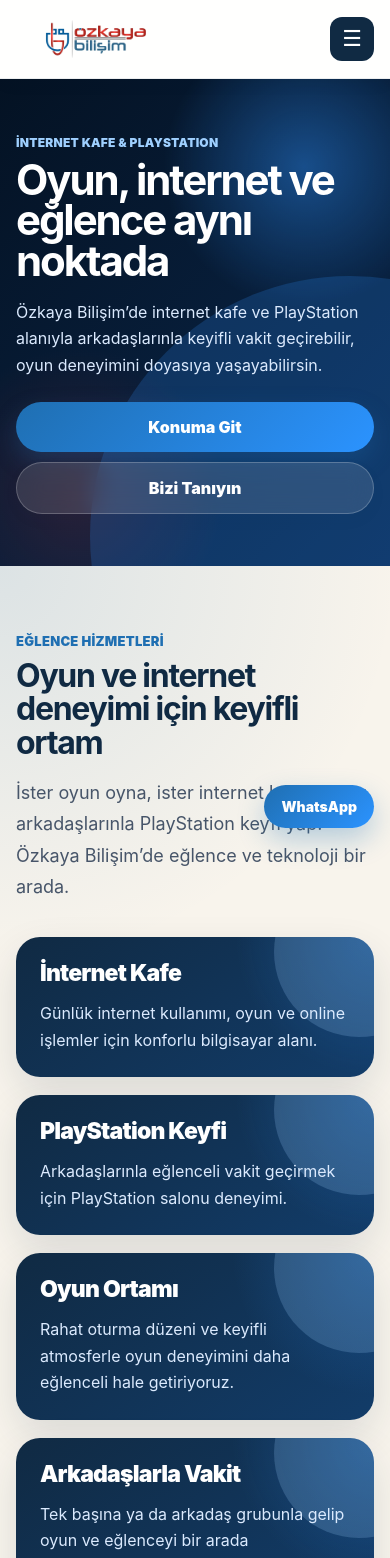
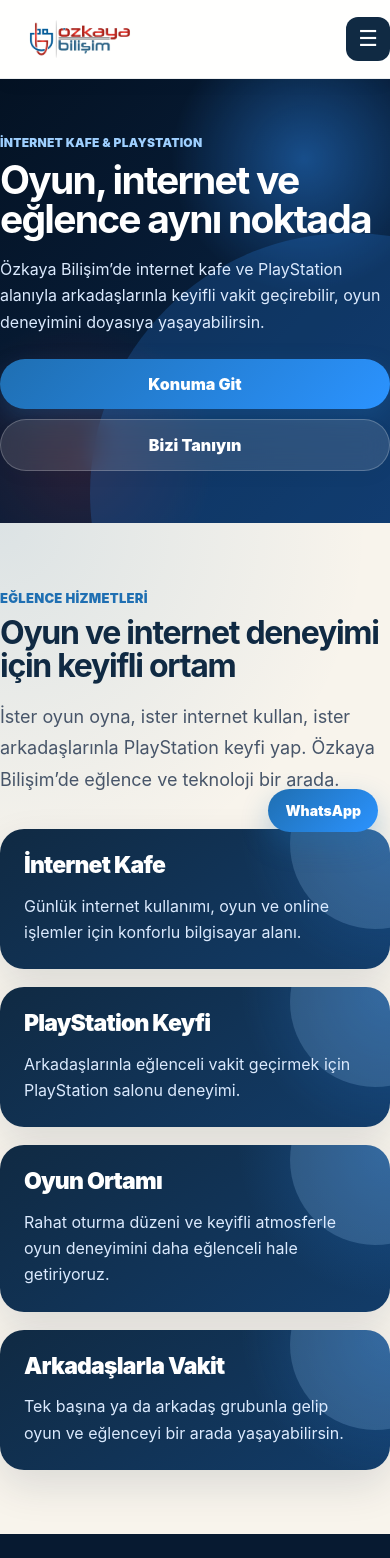
Before and after one commit to rahmanfurkansarikaya/ozkayabilisim-site, a React (Vite) app: page /eglence in a window 390 px wide. Shown: the top 1558 px of the page. Built offline with nearby package versions, Linux system fonts and the light colour scheme.

Commit message:
Mobil yatay taşma düzeltmeleri eklendi

```diff
--- a/src/index.css
+++ b/src/index.css
@@ -11,13 +11,25 @@
 }
 
 html {
+  width: 100%;
+  max-width: 100%;
+  overflow-x: hidden;
   scroll-behavior: smooth;
 }
 
 body {
   margin: 0;
   min-width: 320px;
+  width: 100%;
+  max-width: 100%;
+  overflow-x: hidden;
   background: #f8f4ec;
+}
+
+#root {
+  width: 100%;
+  max-width: 100%;
+  overflow-x: hidden;
 }
 
 ::selection {
@@ -47,7 +59,9 @@ a {
   text-decoration: none;
 }
 
-img {
+img,
+video,
+iframe {
   max-width: 100%;
   display: block;
 }
@@ -59,6 +73,12 @@ main {
 .container {
   width: min(1180px, calc(100% - 32px));
   margin: 0 auto;
+}
+
+@media (max-width: 640px) {
+  .container {
+    width: min(100% - 24px, 1180px);
+  }
 }
 
 /* HEADER */
@@ -2103,3 +2123,166 @@ main {
     aspect-ratio: 1 / 1;
   }
 }
+
+/* MOBILE OVERFLOW FIX */
+
+@media (max-width: 760px) {
+  html,
+  body,
+  #root {
+    width: 100%;
+    max-width: 100%;
+    overflow-x: hidden;
+  }
+
+  .site-header,
+  .top-bar,
+  .navbar,
+  .hero,
+  .inner-hero,
+  .section,
+  .page-section,
+  .footer {
+    max-width: 100%;
+    overflow-x: clip;
+  }
+
+  .container,
+  .hero-content-wrap,
+  .inner-hero-grid,
+  .split-grid,
+  .featured-service-grid,
+  .performance-grid,
+  .quick-service-list,
+  .detail-card-grid,
+  .process-grid,
+  .security-info-grid,
+  .security-gallery-grid,
+  .entertainment-card-grid,
+  .gaming-band,
+  .gaming-stats,
+  .hardware-feature-grid,
+  .about-intro-grid,
+  .about-value-grid,
+  .about-summary-grid,
+  .contact-card-grid,
+  .contact-detail-grid,
+  .footer-grid {
+    width: 100%;
+    max-width: 100%;
+    min-width: 0;
+  }
+
+  .hero-content-wrap > *,
+  .inner-hero-grid > *,
+  .split-grid > *,
+  .featured-service-grid > *,
+  .performance-grid > *,
+  .quick-service-list > *,
+  .detail-card-grid > *,
+  .process-grid > *,
+  .security-info-grid > *,
+  .security-gallery-grid > *,
+  .entertainment-card-grid > *,
+  .gaming-band > *,
+  .gaming-stats > *,
+  .hardware-feature-grid > *,
+  .about-intro-grid > *,
+  .about-value-grid > *,
+  .about-summary-grid > *,
+  .contact-card-grid > *,
+  .contact-detail-grid > *,
+  .footer-grid > * {
+    min-width: 0;
+    max-width: 100%;
+  }
+
+  .hero h1,
+  .inner-hero-content h1,
+  .page-card h1,
+  .section-title h2,
+  .split-content h2,
+  .process-content h2,
+  .cta-band h2,
+  .security-info-card h2,
+  .gaming-band h2,
+  .hardware-feature-card h2,
+  .about-intro-content h2,
+  .contact-info-panel h2 {
+    max-width: 100%;
+    overflow-wrap: break-word;
+    word-break: normal;
+  }
+
+  .hero h1 {
+    font-size: clamp(38px, 11vw, 46px);
+    line-height: 0.98;
+    letter-spacing: -0.045em;
+  }
+
+  .inner-hero-content h1 {
+    font-size: clamp(36px, 10vw, 42px);
+    line-height: 1;
+    letter-spacing: -0.045em;
+  }
+
+  .hero-actions,
+  .contact-actions {
+    width: 100%;
+    max-width: 100%;
+  }
+
+  .primary-button,
+  .secondary-button,
+  .inline-button,
+  .outline-button,
+  .nav-cta {
+    max-width: 100%;
+    white-space: normal;
+  }
+
+  .nav-links {
+    max-width: calc(100vw - 24px);
+    overflow-x: hidden;
+  }
+
+  .page-card,
+  .featured-service-card,
+  .performance-card,
+  .detail-card,
+  .step-card,
+  .cta-band,
+  .security-info-card,
+  .security-gallery-card,
+  .entertainment-card,
+  .gaming-band,
+  .gaming-stats div,
+  .hardware-feature-card,
+  .about-logo-card,
+  .about-value-card,
+  .about-summary-card,
+  .contact-card,
+  .contact-info-panel,
+  .map-card,
+  .split-image {
+    max-width: 100%;
+    overflow: hidden;
+  }
+
+  .map-card {
+    min-height: 360px;
+  }
+
+  .map-card iframe {
+    width: 100%;
+    max-width: 100%;
+    min-height: 340px;
+  }
+
+  .floating-whatsapp {
+    right: 12px;
+    bottom: 12px;
+    max-width: calc(100vw - 24px);
+    white-space: normal;
+  }
+}
```
